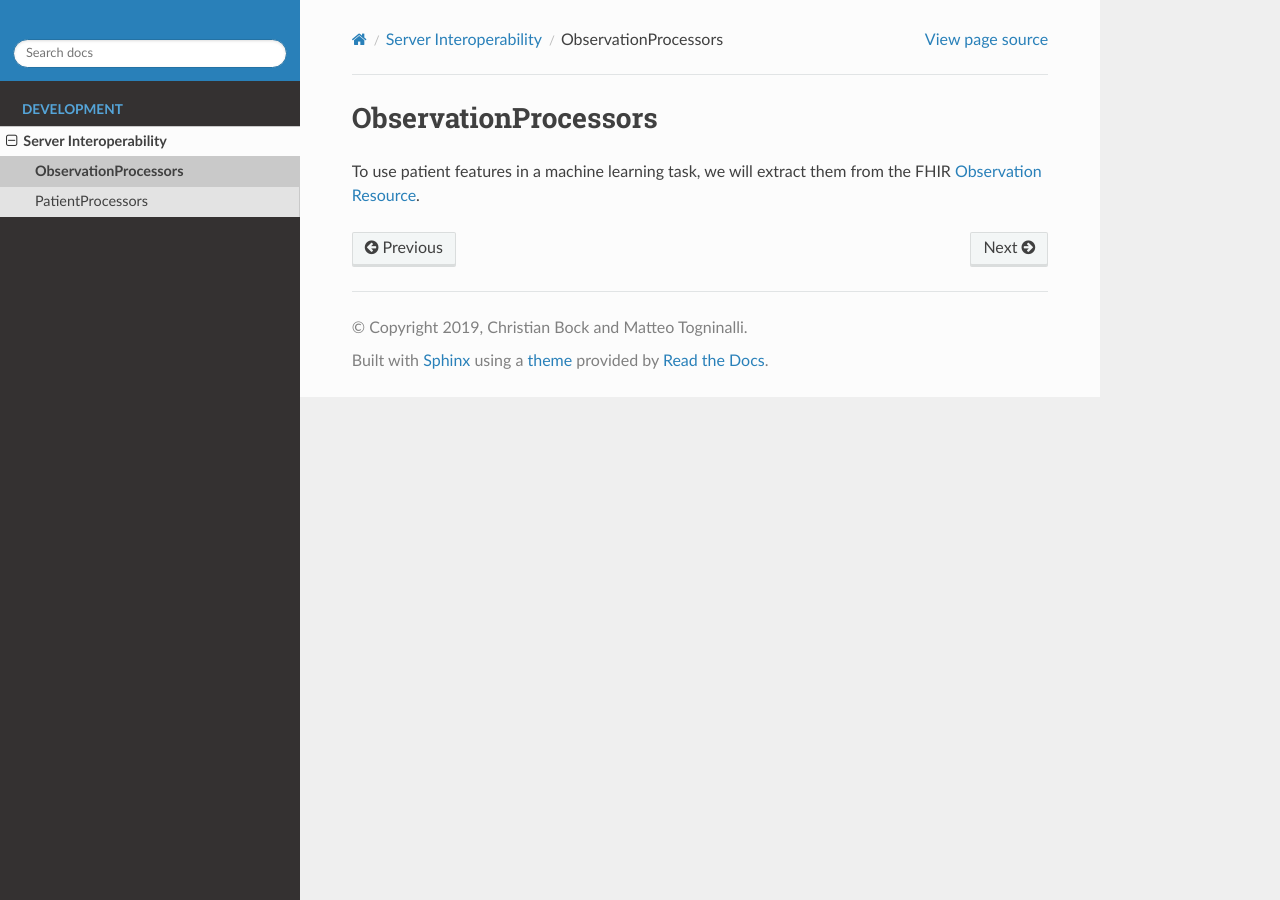
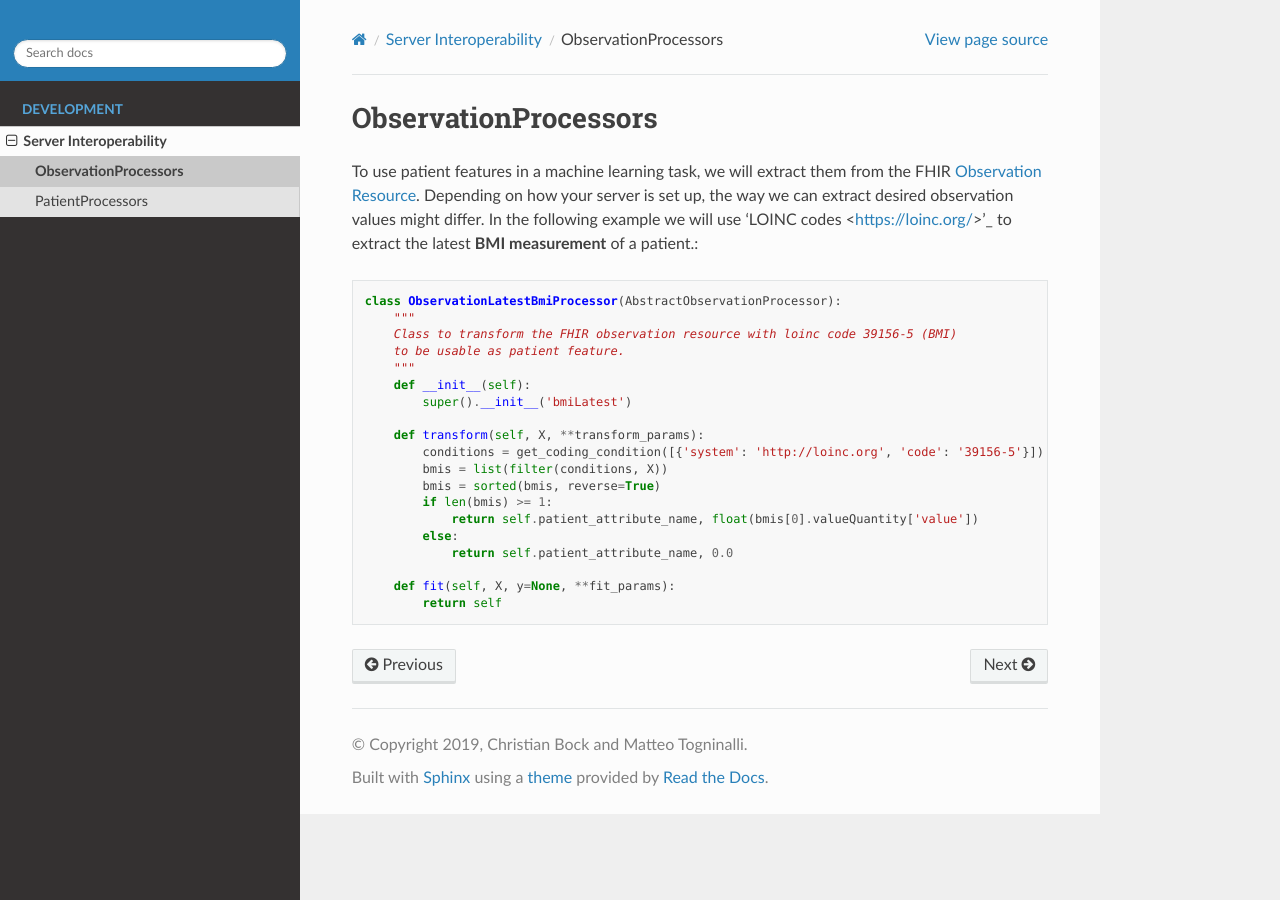
Before and after one commit to chrisby/ml-on-fhir, a Sphinx documentation site: the page built from docs/source/customize/ObservationProcessor.rst, in a window 1280 px wide. Built offline with Sphinx 7.4.7 and the Read the Docs theme 2.0.0, drawn with Linux system fonts in a browser that asks for light colours.

Commit message:
Added ObservationProcess example code

```diff
--- a/docs/source/customize/ObservationProcessor.rst
+++ b/docs/source/customize/ObservationProcessor.rst
@@ -3,4 +3,25 @@ ObservationProcessors
 
 
 To use patient features in a machine learning task, we will extract them from the FHIR `Observation Resource
-<https://www.hl7.org/fhir/observation.html>`_.
+<https://www.hl7.org/fhir/observation.html#resource>`_. Depending on how your server is set up, the way we can extract desired observation values might differ. In the following example we will use 'LOINC codes
+<https://loinc.org/>'_ to extract the latest **BMI measurement** of a patient.::
+
+    class ObservationLatestBmiProcessor(AbstractObservationProcessor):
+        """
+        Class to transform the FHIR observation resource with loinc code 39156-5 (BMI)
+        to be usable as patient feature.
+        """
+        def __init__(self):
+            super().__init__('bmiLatest')
+
+        def transform(self, X, **transform_params):
+            conditions = get_coding_condition([{'system': 'http://loinc.org', 'code': '39156-5'}])
+            bmis = list(filter(conditions, X))
+            bmis = sorted(bmis, reverse=True)
+            if len(bmis) >= 1:
+                return self.patient_attribute_name, float(bmis[0].valueQuantity['value'])
+            else:
+                return self.patient_attribute_name, 0.0
+
+        def fit(self, X, y=None, **fit_params):
+            return self
```
